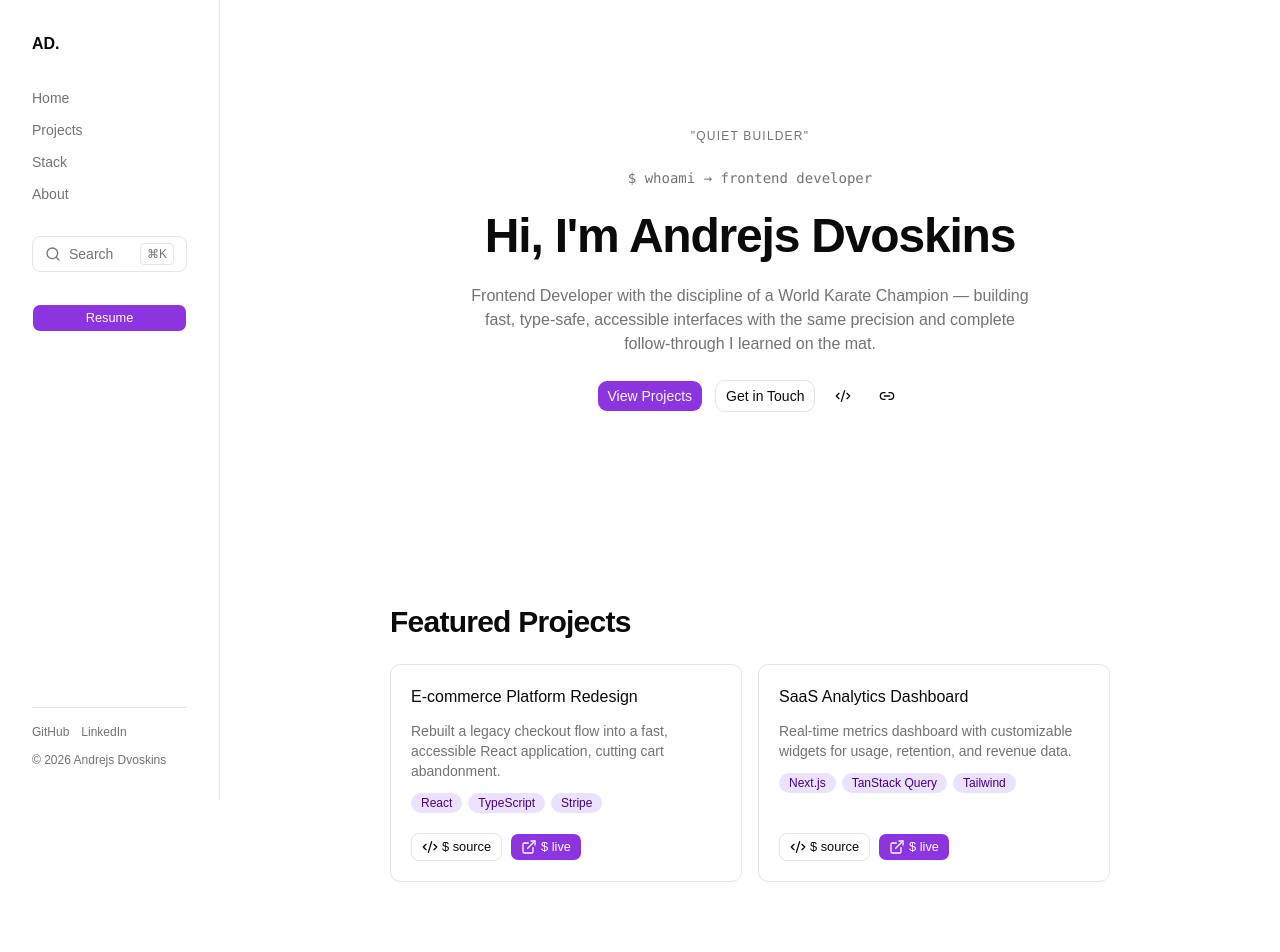
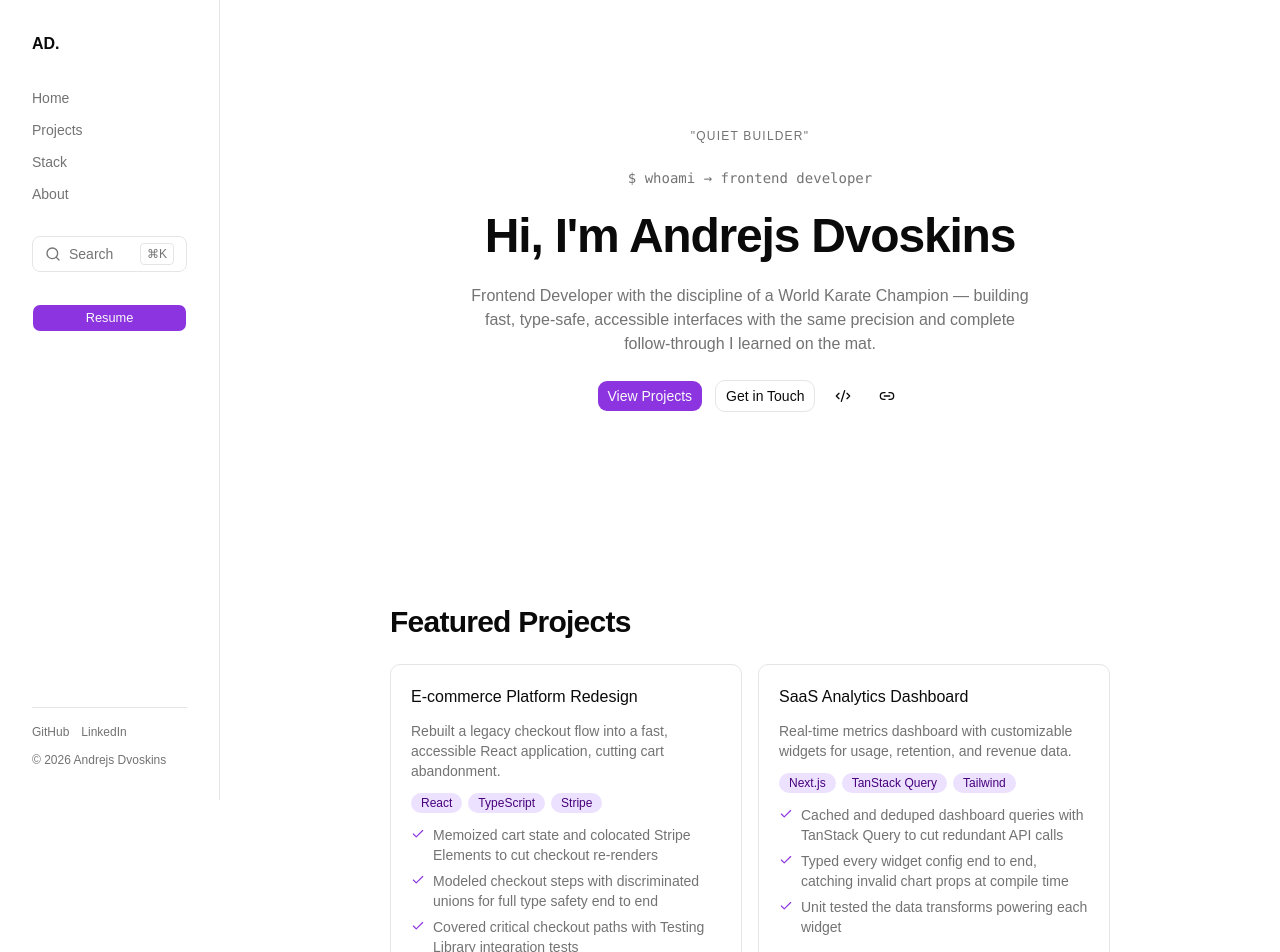
Before and after one commit to Funtazer07/showcase-portfolio, a React (Vite) app: page / in a window 1280 px wide. Shown: the top 952 px of the page. Built offline with nearby package versions, Linux system fonts and the light colour scheme.

Commit message:
Create featured projects (SCRUM-18)

```diff
--- a/src/App.tsx
+++ b/src/App.tsx
@@ -1,9 +1,8 @@
-import { Code2, ExternalLink } from 'lucide-react'
+import FeaturedProjects from '@/components/FeaturedProjects'
 import Header from '@/components/Header'
 import Hero from '@/components/Hero'
 import Sidebar from '@/components/Sidebar'
-import { Button } from '@/components/ui/button'
-import { projects, siteMeta, techStack } from '@/data/portfolioData'
+import { siteMeta, techStack } from '@/data/portfolioData'
 
 function App() {
   return (
@@ -15,55 +14,7 @@ function App() {
         <Hero />
 
         <main className="mx-auto max-w-3xl px-6 py-16">
-          <section id="projects" className="flex scroll-mt-20 flex-col gap-6">
-            <h2 className="text-3xl font-semibold tracking-tight">
-              {siteMeta.projectsHeading}
-            </h2>
-            <div className="grid gap-4 sm:grid-cols-2">
-              {projects.map((project) => (
-                <article
-                  key={project.id}
-                  className="flex flex-col gap-3 rounded-lg border border-border bg-card p-5 text-card-foreground"
-                >
-                  <h3 className="font-medium">{project.title}</h3>
-                  <p className="text-sm text-muted-foreground">
-                    {project.description}
-                  </p>
-                  <div className="flex flex-wrap gap-1.5">
-                    {project.techStack.map((tech) => (
-                      <span
-                        key={tech}
-                        className="rounded-full bg-accent px-2.5 py-0.5 text-xs font-medium text-accent-foreground"
-                      >
-                        {tech}
-                      </span>
-                    ))}
-                  </div>
-                  <div className="mt-auto flex gap-2 pt-2">
-                    <Button
-                      size="sm"
-                      variant="outline"
-                      render={
-                        <a href={project.repoUrl} target="_blank" rel="noreferrer" />
-                      }
-                    >
-                      <Code2 className="size-4" />
-                      {siteMeta.repoLinkLabel}
-                    </Button>
-                    <Button
-                      size="sm"
-                      render={
-                        <a href={project.demoUrl} target="_blank" rel="noreferrer" />
-                      }
-                    >
-                      <ExternalLink className="size-4" />
-                      {siteMeta.demoLinkLabel}
-                    </Button>
-                  </div>
-                </article>
-              ))}
-            </div>
-          </section>
+          <FeaturedProjects />
 
           <section id="stack" className="mt-16 flex scroll-mt-20 flex-col gap-4">
             <h2 className="text-2xl font-semibold tracking-tight">
--- /dev/null
+++ b/src/components/FeaturedProjects.tsx
@@ -0,0 +1,64 @@
+import { Check, Code2, ExternalLink } from 'lucide-react'
+import { Button } from '@/components/ui/button'
+import { projects, siteMeta } from '@/data/portfolioData'
+
+function FeaturedProjects() {
+  return (
+    <section id="projects" className="flex scroll-mt-20 flex-col gap-6">
+      <h2 className="text-3xl font-semibold tracking-tight">
+        {siteMeta.projectsHeading}
+      </h2>
+      <div className="grid gap-4 sm:grid-cols-2">
+        {projects.map((project) => (
+          <article
+            key={project.id}
+            className="flex flex-col gap-3 rounded-lg border border-border bg-card p-5 text-card-foreground"
+          >
+            <h3 className="font-medium">{project.title}</h3>
+            <p className="text-sm text-muted-foreground">{project.description}</p>
+
+            <div className="flex flex-wrap gap-1.5">
+              {project.techStack.map((tech) => (
+                <span
+                  key={tech}
+                  className="rounded-full bg-accent px-2.5 py-0.5 text-xs font-medium text-accent-foreground"
+                >
+                  {tech}
+                </span>
+              ))}
+            </div>
+
+            <ul className="flex flex-col gap-1.5 text-sm text-muted-foreground">
+              {project.highlights.map((highlight) => (
+                <li key={highlight} className="flex items-start gap-2">
+                  <Check className="mt-0.5 size-3.5 shrink-0 text-primary" />
+                  <span>{highlight}</span>
+                </li>
+              ))}
+            </ul>
+
+            <div className="mt-auto flex gap-2 pt-2">
+              <Button
+                size="sm"
+                variant="outline"
+                render={<a href={project.repoUrl} target="_blank" rel="noreferrer" />}
+              >
+                <Code2 className="size-4" />
+                {siteMeta.repoLinkLabel}
+              </Button>
+              <Button
+                size="sm"
+                render={<a href={project.demoUrl} target="_blank" rel="noreferrer" />}
+              >
+                <ExternalLink className="size-4" />
+                {siteMeta.demoLinkLabel}
+              </Button>
+            </div>
+          </article>
+        ))}
+      </div>
+    </section>
+  )
+}
+
+export default FeaturedProjects
--- a/src/data/portfolioData.ts
+++ b/src/data/portfolioData.ts
@@ -48,6 +48,8 @@ export interface Project {
   description: string
   /** Names matching `TechStackItem.name` entries in `techStack`, or a project-specific tag. */
   techStack: string[]
+  /** Specific engineering solutions worth calling out (state optimization, type safety, test coverage, etc.). */
+  highlights: string[]
   repoUrl: string
   demoUrl: string
   featured?: boolean
@@ -104,6 +106,11 @@ export const projects: Project[] = [
     description:
       'Rebuilt a legacy checkout flow into a fast, accessible React application, cutting cart abandonment.',
     techStack: ['React', 'TypeScript', 'Stripe'],
+    highlights: [
+      'Memoized cart state and colocated Stripe Elements to cut checkout re-renders',
+      'Modeled checkout steps with discriminated unions for full type safety end to end',
+      'Covered critical checkout paths with Testing Library integration tests',
+    ],
     repoUrl: 'https://github.com/Funtazer07/TODO-ecommerce-platform-redesign',
     demoUrl: 'https://TODO-ecommerce-platform-redesign.example.com',
     featured: true,
@@ -114,6 +121,11 @@ export const projects: Project[] = [
     description:
       'Real-time metrics dashboard with customizable widgets for usage, retention, and revenue data.',
     techStack: ['Next.js', 'TanStack Query', 'Tailwind'],
+    highlights: [
+      'Cached and deduped dashboard queries with TanStack Query to cut redundant API calls',
+      'Typed every widget config end to end, catching invalid chart props at compile time',
+      'Unit tested the data transforms powering each widget',
+    ],
     repoUrl: 'https://github.com/Funtazer07/TODO-saas-analytics-dashboard',
     demoUrl: 'https://TODO-saas-analytics-dashboard.example.com',
     featured: true,
```
